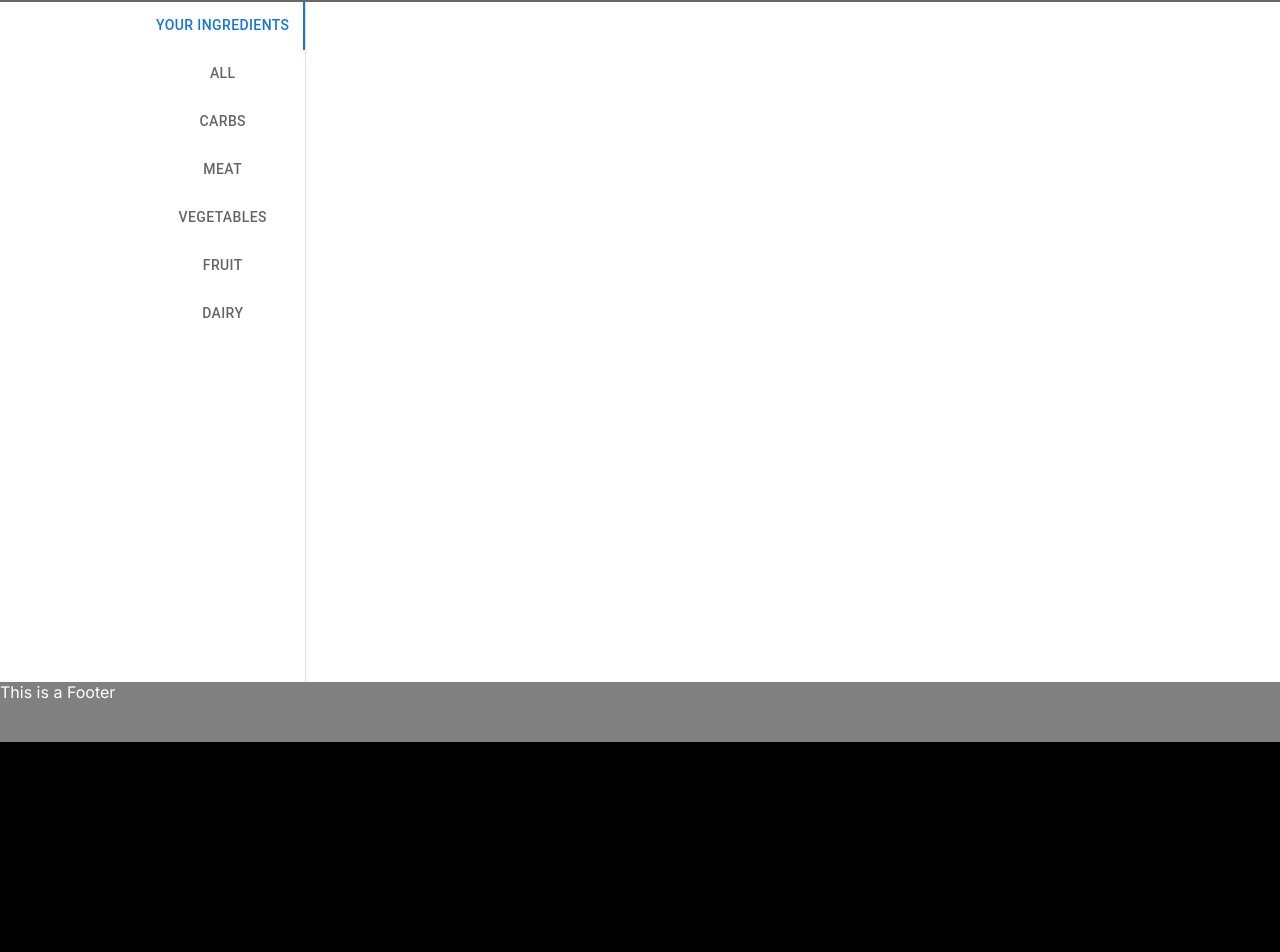
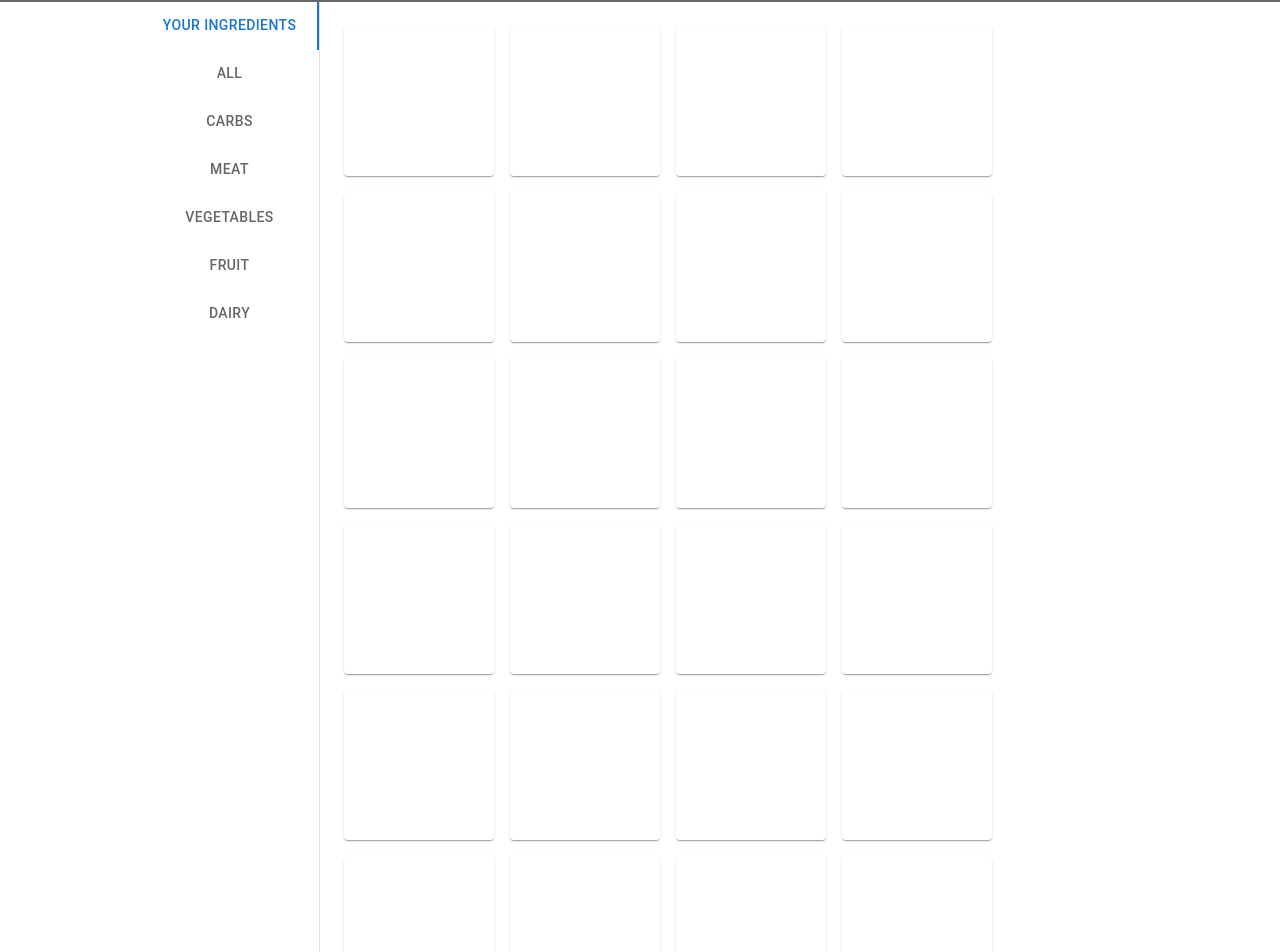
Before and after one commit to UOA-CS732-SE750-Students-2024/project-group-teal-turtles, a Next.js app in the folder frontend/: page /edit-ingredients in a window 1280 px wide. Shown: the part 58-1010 px from the top of the page. Before the commit the page ends 800 px from the top, so only its background shows below. Built offline with nearby package versions, Linux system fonts and the light colour scheme.

Commit message:
feat: added Grid items to pantry page

```diff
--- a/frontend/src/app/edit-ingredients/page.jsx
+++ b/frontend/src/app/edit-ingredients/page.jsx
@@ -1,13 +1,13 @@
 import Layout from "@/components/Layout/Layout";
 import React from "react";
-import PantryTabs from "@/components/PantryTabs/PantryTabs";
+import PantryTabs from "@/components/Pantry/PantryTabs";
 import { Box, Stack } from "@mui/material";
 
 function EditIngredients() {
 	return (
 		<Layout>
 			<Stack
-				height="calc(100vh - 120px)"
+				minHeight="calc(100vh - 120px)"
 				sx={{ backgroundColor: "#FFFFFF" }}
 				alignItems="center"
 				justifyContent="center"
--- a/frontend/src/app/globals.css
+++ b/frontend/src/app/globals.css
@@ -28,7 +28,8 @@
 	--card-border-rgb: 131, 134, 135;
 }
 
-@media (prefers-color-scheme: light) {
+/* Disable dark mode for now */
+/* @media (prefers-color-scheme: dark) {
 	:root {
 		--foreground-rgb: 255, 255, 255;
 		--background-start-rgb: 0, 0, 0;
@@ -46,7 +47,7 @@
 		--card-rgb: 100, 100, 100;
 		--card-border-rgb: 200, 200, 200;
 	}
-}
+} */
 
 * {
 	box-sizing: border-box;
--- /dev/null
+++ b/frontend/src/components/Pantry/PantryGrid.jsx
@@ -0,0 +1,225 @@
+import * as React from "react";
+import { Grid, Paper } from "@mui/material";
+
+export default function PantryGrid() {
+	return (
+		<Grid sx={{ flexGrow: 1 }} container spacing={2}>
+			<Grid item>
+				<Paper
+					sx={{
+						height: 150,
+						width: 150,
+						backgroundColor: (theme) => (theme.palette.mode === "dark" ? "#1A2027" : "#fff")
+					}}
+				/>
+			</Grid>
+			<Grid item>
+				<Paper
+					sx={{
+						height: 150,
+						width: 150,
+						backgroundColor: (theme) => (theme.palette.mode === "dark" ? "#1A2027" : "#fff")
+					}}
+				/>
+			</Grid>
+			<Grid item>
+				<Paper
+					sx={{
+						height: 150,
+						width: 150,
+						backgroundColor: (theme) => (theme.palette.mode === "dark" ? "#1A2027" : "#fff")
+					}}
+				/>
+			</Grid>
+			<Grid item>
+				<Paper
+					sx={{
+						height: 150,
+						width: 150,
+						backgroundColor: (theme) => (theme.palette.mode === "dark" ? "#1A2027" : "#fff")
+					}}
+				/>
+			</Grid>
+			<Grid item>
+				<Paper
+					sx={{
+						height: 150,
+						width: 150,
+						backgroundColor: (theme) => (theme.palette.mode === "dark" ? "#1A2027" : "#fff")
+					}}
+				/>
+			</Grid>
+			<Grid item>
+				<Paper
+					sx={{
+						height: 150,
+						width: 150,
+						backgroundColor: (theme) => (theme.palette.mode === "dark" ? "#1A2027" : "#fff")
+					}}
+				/>
+			</Grid>
+			<Grid item>
+				<Paper
+					sx={{
+						height: 150,
+						width: 150,
+						backgroundColor: (theme) => (theme.palette.mode === "dark" ? "#1A2027" : "#fff")
+					}}
+				/>
+			</Grid>
+			<Grid item>
+				<Paper
+					sx={{
+						height: 150,
+						width: 150,
+						backgroundColor: (theme) => (theme.palette.mode === "dark" ? "#1A2027" : "#fff")
+					}}
+				/>
+			</Grid>
+			<Grid item>
+				<Paper
+					sx={{
+						height: 150,
+						width: 150,
+						backgroundColor: (theme) => (theme.palette.mode === "dark" ? "#1A2027" : "#fff")
+					}}
+				/>
+			</Grid>
+			<Grid item>
+				<Paper
+					sx={{
+						height: 150,
+						width: 150,
+						backgroundColor: (theme) => (theme.palette.mode === "dark" ? "#1A2027" : "#fff")
+					}}
+				/>
+			</Grid>
+			<Grid item>
+				<Paper
+					sx={{
+						height: 150,
+						width: 150,
+						backgroundColor: (theme) => (theme.palette.mode === "dark" ? "#1A2027" : "#fff")
+					}}
+				/>
+			</Grid>
+			<Grid item>
+				<Paper
+					sx={{
+						height: 150,
+						width: 150,
+						backgroundColor: (theme) => (theme.palette.mode === "dark" ? "#1A2027" : "#fff")
+					}}
+				/>
+			</Grid>
+			<Grid item>
+				<Paper
+					sx={{
+						height: 150,
+						width: 150,
+						backgroundColor: (theme) => (theme.palette.mode === "dark" ? "#1A2027" : "#fff")
+					}}
+				/>
+			</Grid>
+			<Grid item>
+				<Paper
+					sx={{
+						height: 150,
+						width: 150,
+						backgroundColor: (theme) => (theme.palette.mode === "dark" ? "#1A2027" : "#fff")
+					}}
+				/>
+			</Grid>
+			<Grid item>
+				<Paper
+					sx={{
+						height: 150,
+						width: 150,
+						backgroundColor: (theme) => (theme.palette.mode === "dark" ? "#1A2027" : "#fff")
+					}}
+				/>
+			</Grid>
+			<Grid item>
+				<Paper
+					sx={{
+						height: 150,
+						width: 150,
+						backgroundColor: (theme) => (theme.palette.mode === "dark" ? "#1A2027" : "#fff")
+					}}
+				/>
+			</Grid>
+			<Grid item>
+				<Paper
+					sx={{
+						height: 150,
+						width: 150,
+						backgroundColor: (theme) => (theme.palette.mode === "dark" ? "#1A2027" : "#fff")
+					}}
+				/>
+			</Grid>
+			<Grid item>
+				<Paper
+					sx={{
+						height: 150,
+						width: 150,
+						backgroundColor: (theme) => (theme.palette.mode === "dark" ? "#1A2027" : "#fff")
+					}}
+				/>
+			</Grid>
+			<Grid item>
+				<Paper
+					sx={{
+						height: 150,
+						width: 150,
+						backgroundColor: (theme) => (theme.palette.mode === "dark" ? "#1A2027" : "#fff")
+					}}
+				/>
+			</Grid>
+			<Grid item>
+				<Paper
+					sx={{
+						height: 150,
+						width: 150,
+						backgroundColor: (theme) => (theme.palette.mode === "dark" ? "#1A2027" : "#fff")
+					}}
+				/>
+			</Grid>
+			<Grid item>
+				<Paper
+					sx={{
+						height: 150,
+						width: 150,
+						backgroundColor: (theme) => (theme.palette.mode === "dark" ? "#1A2027" : "#fff")
+					}}
+				/>
+			</Grid>
+			<Grid item>
+				<Paper
+					sx={{
+						height: 150,
+						width: 150,
+						backgroundColor: (theme) => (theme.palette.mode === "dark" ? "#1A2027" : "#fff")
+					}}
+				/>
+			</Grid>
+			<Grid item>
+				<Paper
+					sx={{
+						height: 150,
+						width: 150,
+						backgroundColor: (theme) => (theme.palette.mode === "dark" ? "#1A2027" : "#fff")
+					}}
+				/>
+			</Grid>
+			<Grid item>
+				<Paper
+					sx={{
+						height: 150,
+						width: 150,
+						backgroundColor: (theme) => (theme.palette.mode === "dark" ? "#1A2027" : "#fff")
+					}}
+				/>
+			</Grid>
+		</Grid>
+	);
+}
--- a/frontend/src/components/PantryTabs/PantryTabs.jsx
+++ b/frontend/src/components/Pantry/PantryTabs.jsx
@@ -6,6 +6,8 @@ import Tabs from "@mui/material/Tabs";
 import Tab from "@mui/material/Tab";
 import Typography from "@mui/material/Typography";
 import Box from "@mui/material/Box";
+import { Grid, Paper } from "@mui/material";
+import PantryGrid from "./PantryGrid";
 
 function TabPanel(props) {
 	const { children, value, index, ...other } = props;
@@ -55,7 +57,7 @@ export default function PantryTabs() {
 				value={value}
 				onChange={handleChange}
 				aria-label="Vertical tabs example"
-				sx={{ borderRight: 1, borderColor: "divider" }}
+				sx={{ borderRight: 1, borderColor: "divider", minWidth: "180px" }}
 			>
 				<Tab label="Your Ingredients" {...a11yProps(0)} />
 				<Tab label="All" {...a11yProps(1)} />
@@ -66,25 +68,25 @@ export default function PantryTabs() {
 				<Tab label="Dairy" {...a11yProps(6)} />
 			</Tabs>
 			<TabPanel value={value} index={0}>
-				Item One
+				<PantryGrid />
 			</TabPanel>
 			<TabPanel value={value} index={1}>
-				Item Two
+				<PantryGrid />
 			</TabPanel>
 			<TabPanel value={value} index={2}>
-				Item Three
+				<PantryGrid />
 			</TabPanel>
 			<TabPanel value={value} index={3}>
-				Item Four
+				<PantryGrid />
 			</TabPanel>
 			<TabPanel value={value} index={4}>
-				Item Five
+				<PantryGrid />
 			</TabPanel>
 			<TabPanel value={value} index={5}>
-				Item Six
+				<PantryGrid />
 			</TabPanel>
 			<TabPanel value={value} index={6}>
-				Item Seven
+				<PantryGrid />
 			</TabPanel>
 		</Box>
 	);
```
